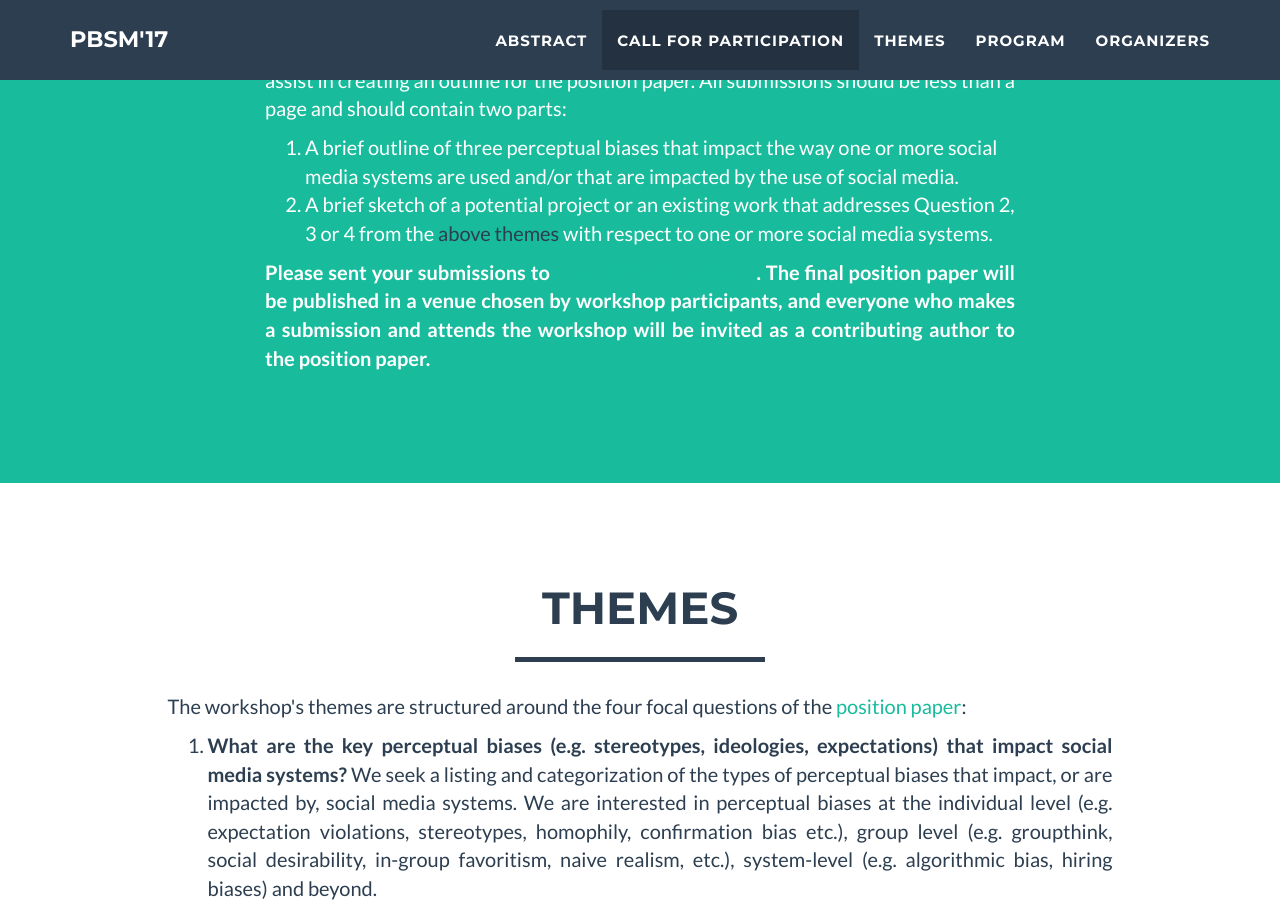
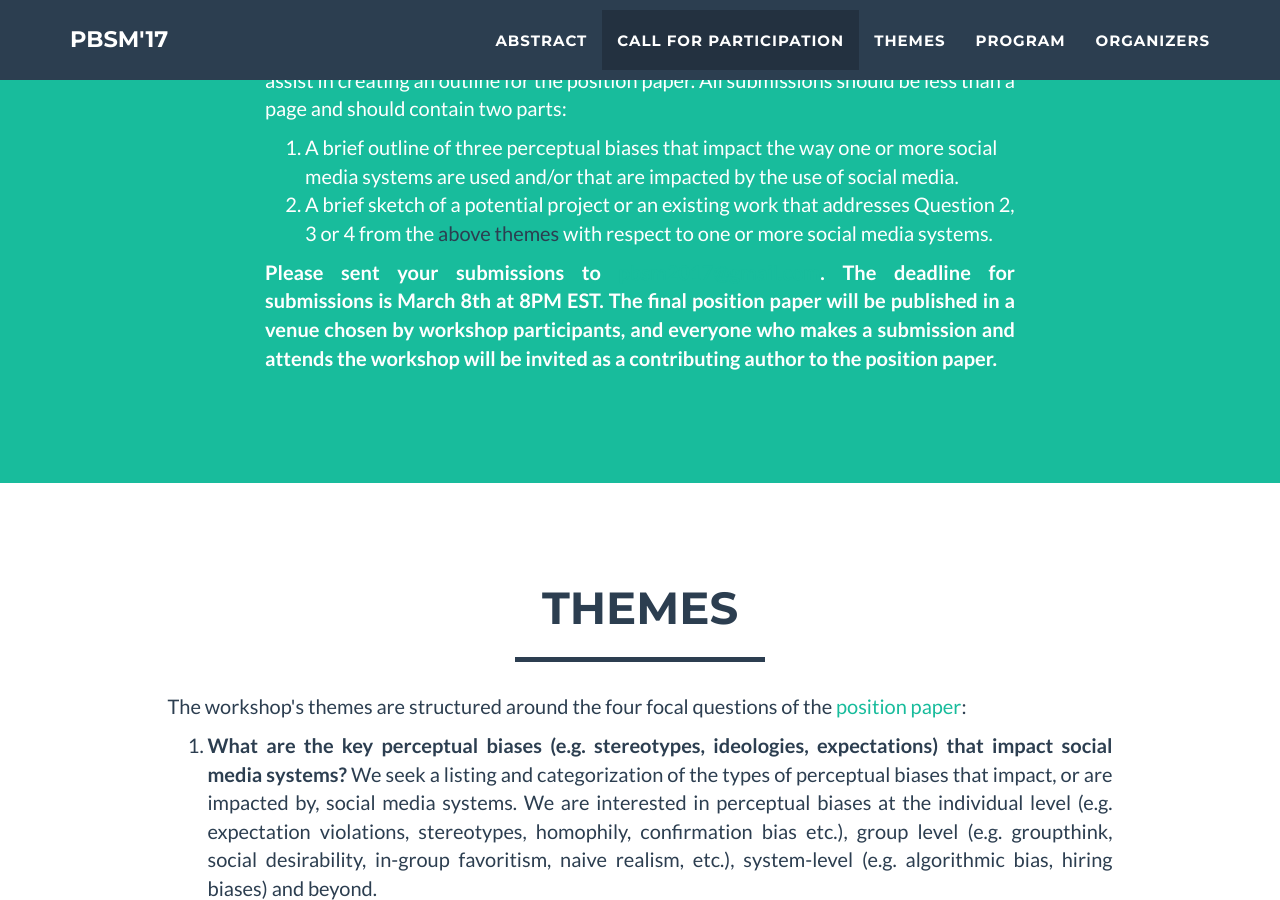
Before and after one commit to nirg/perceptBiaSM, a Jekyll site: the page built from index.html, in a window 1280 px wide and 900 px high, scrolled down 2195 px. Built offline with Jekyll 4.4.1, drawn with Linux system fonts in a browser that asks for light colours.

Commit message:
adding deadline

```diff
--- a/_includes/outcome.html
+++ b/_includes/outcome.html
@@ -35,7 +35,7 @@
                 </div>
                 <div class="col-lg-8 col-lg-offset-2 text-justify">
                     <p>
-                        <b> Please sent your submissions to <a href="mailto:pbsm2017@gmail.com?Subject=Submission" target="_top">pbsm2017@gmail.com</a>. The final position paper will be published in a venue chosen by workshop participants, and everyone who makes a submission and attends the workshop will be invited as a contributing author to the position paper.</b>
+                        <b> Please sent your submissions to <a href="mailto:pbsm2017@gmail.com?Subject=Submission" target="_top">pbsm2017@gmail.com</a>. <b>The deadline for submissions is March 8th at 8PM EST</b>. The final position paper will be published in a venue chosen by workshop participants, and everyone who makes a submission and attends the workshop will be invited as a contributing author to the position paper.</b>
                     </p>
 
             </div>
```
